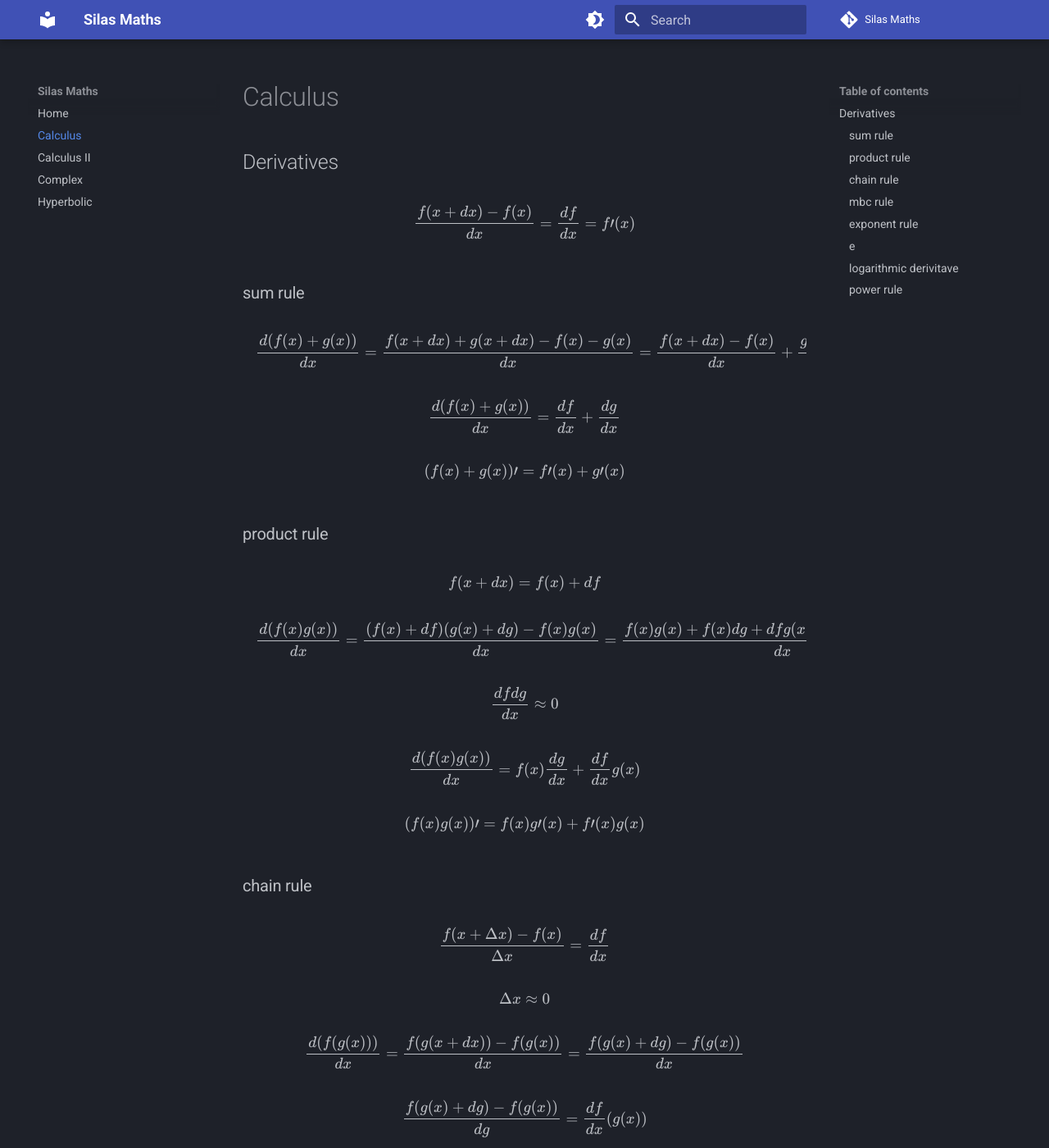
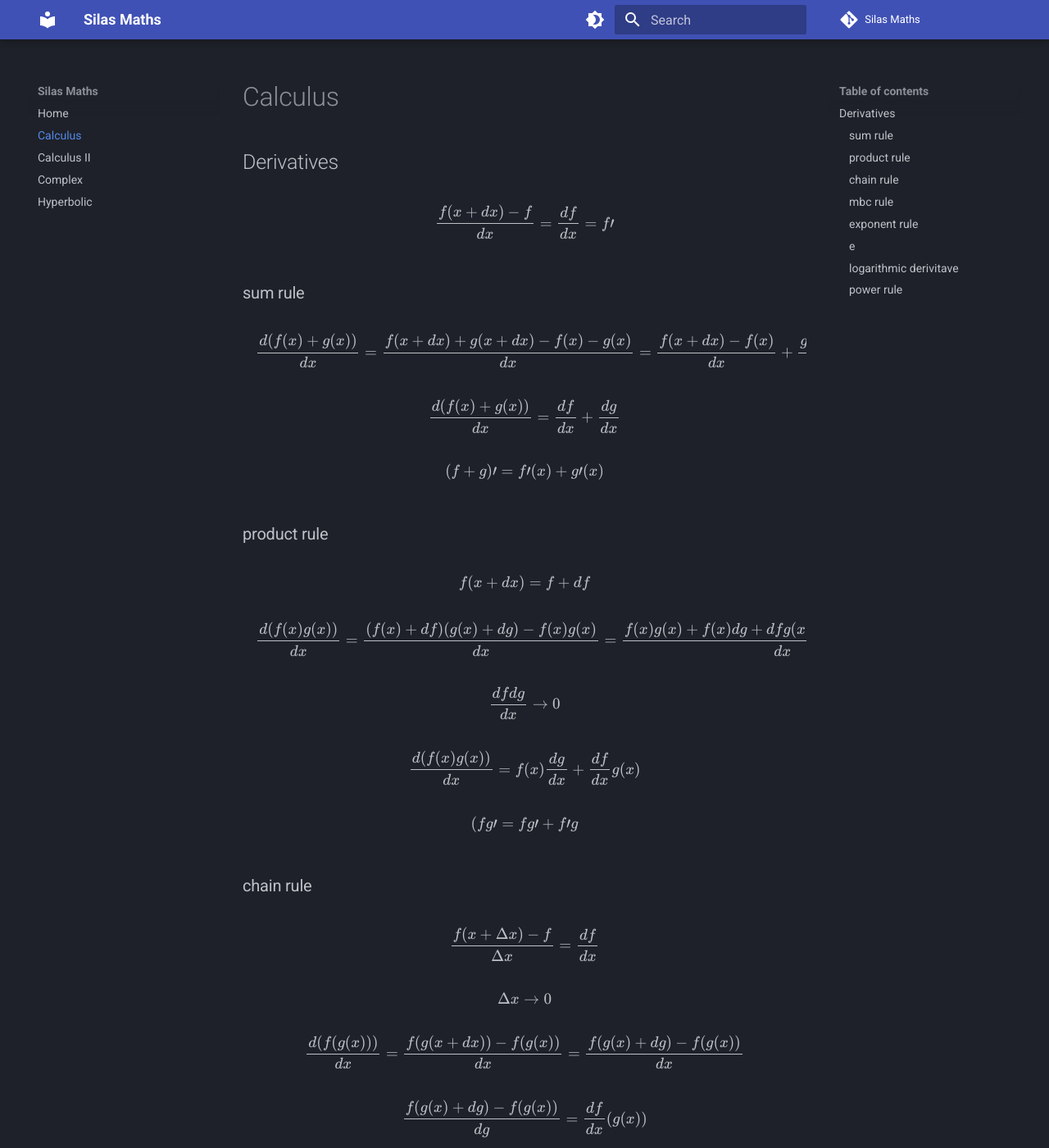
Before and after one commit to asherp/silas, an MkDocs documentation site: the page built from docs/derivatives.md, in a window 1280 px wide and 1400 px high. Shown: the whole window at 82% size. Built offline with MkDocs 1.6.1 and Material for MkDocs 9.7.7, drawn with Linux system fonts in a browser that asks for light colours; comment, search, counter and statistics services are not loaded; some of the changed text lies outside the part shown.

```diff
--- a/docs/derivatives.md
+++ b/docs/derivatives.md
@@ -1,6 +1,6 @@
 ## Derivatives
 
-$$ \frac{f(x + dx) - f(x)}{dx} = \frac{df}{dx} = f\prime(x) $$
+$$ \frac{f(x + dx) - f}{dx} = \frac{df}{dx} = f\prime $$
 
 ### sum rule
 
@@ -8,25 +8,25 @@ $$ \frac{d(f(x) + g(x))}{dx} = \frac{f(x + dx) + g(x + dx) - f(x) -g(x)}{dx} = \
 
 $$ \frac{d(f(x) + g(x))}{dx} = \frac{df}{dx} + \frac{dg}{dx} $$
 
-$$ (f(x) + g(x))\prime = f\prime(x) + g\prime(x) $$
+$$ (f + g)\prime = f\prime(x) + g\prime(x) $$
 
 ### product rule
 
-$$ f(x + dx) = f(x) + df $$
+$$ f(x + dx) = f + df $$
 
 $$ \frac{d(f(x)g(x))}{dx} = \frac{(f(x) + df)(g(x) + dg) - f(x)g(x)}{dx} = \frac{f(x)g(x) + f(x)dg + dfg(x) + dfdg - f(x)g(x)}{dx} = f(x)\frac{dg}{dx} + \frac{df}{dx}g(x) + \frac{dfdg}{dx} $$
 
-$$ \frac{dfdg}{dx} \approx 0 $$
+$$ \frac{dfdg}{dx} \to 0 $$
 
 $$ \frac{d(f(x)g(x))}{dx} = f(x)\frac{dg}{dx} + \frac{df}{dx}g(x) $$
 
-$$ (f(x)g(x))\prime = f(x)g\prime(x) + f\prime(x)g(x) $$
+$$ (fg\prime = fg\prime + f\prime g $$
 
 ### chain rule
 
-$$ \frac{f(x + \Delta x) - f(x)}{\Delta x} = \frac{df}{dx} $$
+$$ \frac{f(x + \Delta x) - f}{\Delta x} = \frac{df}{dx} $$
 
-$$ \Delta x \approx 0 $$
+$$ \Delta x \to 0 $$
 
 $$ \frac{d(f(g(x)))}{dx} = \frac{f(g(x + dx)) - f(g(x))}{dx} = \frac{f(g(x) + dg) - f(g(x))}{dx} $$
 
@@ -36,13 +36,13 @@ $$ \frac{f(g(x) + dg) - f(g(x))}{dg}\frac{dg}{dx} $$
 
 $$ = \frac{d(f(g(x)))}{dx} = \frac{df}{dx}(g(x))\frac{dg}{dx} $$
 
-$$ (f(g(x)))\prime = f\prime(g(x))g\prime(x)$$
+$$ (f(g))\prime = f\prime(g)g \prime$$
 
 ### mbc rule
 
 $$ \frac{df(cx)}{dx} = c f\prime(x) $$
 
-$$ (f(cx))\prime = c f\prime(x) $$
+$$ (f(cx))\prime = c f\prime $$
 
 ### exponent rule
 
@@ -72,13 +72,13 @@ $$ e^{ln(f(x)} = f(x) $$
 
 $$ \frac{d(e^{ln(f(x)})}{dx} = (ln(f(x)))\prime e^{ln(f(x))} = f(x) (ln(f(x)))\prime = f\prime(x) $$
 
-$$ (ln(f(x)))\prime = \frac{f\prime(x)}{f(x)} $$
+$$ (ln(f))\prime = \frac{f\prime}{f} $$
 
-$$ f(x) = a^x $$
+$$ f = a^x $$
 
-$$ ln(f(x)) = ln(a^x) = x ln(a) $$
+$$ ln(f) = ln(a^x) = x ln(a) $$
 
-$$ \frac{f\prime(x)}{f(x)} = ln(a) $$
+$$ \frac{f\prime}{f} = ln(a) $$
 
 $$ (a^x)\prime = a^x ln(a) $$
 
@@ -96,4 +96,4 @@ $$ (x^n)\prime = f(x) \frac{n}{x} $$
 
 $$ (x^n)\prime = x^n \frac{n}{x} $$
 
-$$ (x^n)\prime = n x^{n-1} $$
+$$ (x^n)\prime = n x^{n - 1} $$
```
Also changed, not shown: docs/calculus_2.md (+26 -0 lines), docs/complex.md (+2 -0 lines).
